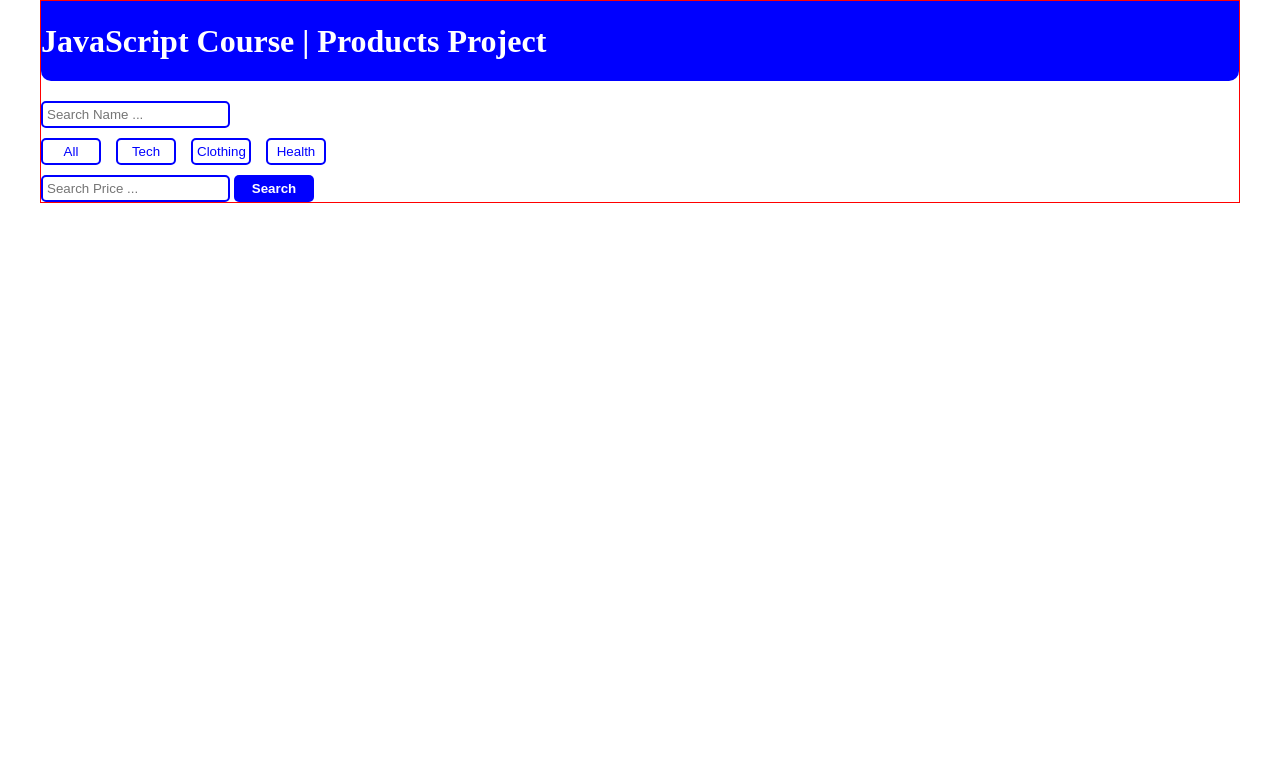
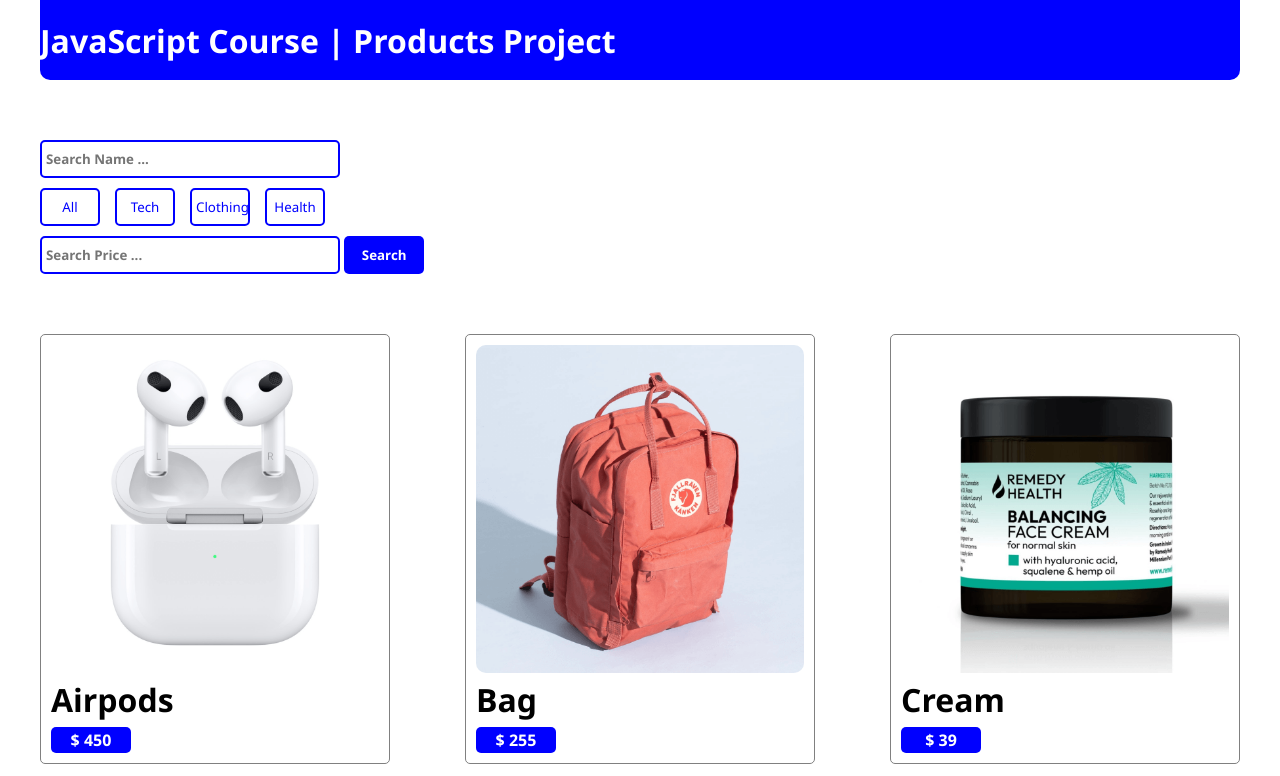
Before and after one commit to amir-njr/Products-Page, a plain HTML site: page index.html in a window 1280 px wide. Shown: the top 776 px of the page. Drawn offline with Linux system fonts and the light colour scheme.

Commit message:
Create Products Section

```diff
--- a/index.html
+++ b/index.html
@@ -11,10 +11,10 @@
       <h1>JavaScript Course | Products Project</h1>
     </header>
 
+    <main class="main">
       <div class="form">
-      <div>
-        <input type="search" placeholder="Search Name ..." />
-      </div>
+        <input type="text" placeholder="Search Name ..." />
+
         <div class="btns">
           <button>All</button>
           <button>Tech</button>
@@ -22,11 +22,74 @@
           <button>Health</button>
         </div>
         <div>
-        <input type="search" placeholder="Search Price ..." />
+          <input type="number" placeholder="Search Price ..." />
           <button class="srchBtn">Search</button>
         </div>
       </div>
 
+      <div class="products">
+        <div>
+          <img src="/img/airpods.png" alt="Products Photo" />
+          <h1>Airpods</h1>
+          <span>$ 450</span>
+        </div>
+
+        <div>
+          <img src="./img/bag.png" alt="Products Photo" />
+          <h1>Bag</h1>
+          <span>$ 255</span>
+        </div>
+
+        <div>
+          <img src="./img/cream.png" alt="Products Photo" />
+          <h1>Cream</h1>
+          <span>$ 39</span>
+        </div>
+
+        <div>
+          <img src="./img/iphone.png" alt="Products Photo" />
+          <h1>Iphone</h1>
+          <span>$ 350</span>
+        </div>
+
+        <div>
+          <img src="./img/jacket.png" alt="Products Photo" />
+          <h1>Airpods</h1>
+          <span>$ 245</span>
+        </div>
+
+        <div>
+          <img src="/img/airpods.png" alt="Products Photo" />
+          <h1>Jacket</h1>
+          <span>$ 88</span>
+        </div>
+
+        <div>
+          <img src="./img/shampoo.png" alt="Products Photo" />
+          <h1>Shampoo</h1>
+          <span>$ 10</span>
+        </div>
+
+        <div>
+          <img src="./img/shoes.png" alt="Products Photo" />
+          <h1>Shoes</h1>
+          <span>$ 220</span>
+        </div>
+
+        <div>
+          <img src="./img/vitamin.png" alt="Products Photo" />
+          <h1>Vitamin</h1>
+          <span>$ 79</span>
+        </div>
+
+        <div>
+          <img src="./img/watch.png" alt="Products Photo" />
+          <h1>Watch</h1>
+          <span>$ 160</span>
+        </div>
+      </div>
+    </main>
+
     <script src="./js/js.js"></script>
   </body>
 </html>
--- a/style/style.css
+++ b/style/style.css
@@ -2,14 +2,14 @@
   margin: 0;
   padding: 0;
   box-sizing: border-box;
+  font-family: "Segoe UI", Tahoma, Geneva, Verdana, sans-serif;
 }
 .container {
   width: 1200px;
-  border: 1px solid red;
   margin: auto;
   display: flex;
   flex-direction: column;
-  gap: 20px;
+  gap: 60px;
 }
 .header {
   background-color: blue;
@@ -19,39 +19,73 @@
   align-items: center;
   border-radius: 0 0 10px 10px;
 }
+.main {
+  display: flex;
+  flex-direction: column;
+  gap: 60px;
+}
 .form {
   display: flex;
   flex-direction: column;
   gap: 10px;
 }
-.form input {
+input {
   border-radius: 5px;
-  padding: 4px;
+  padding: 8px 4px;
+  width: 300px;
   border: 2px solid blue;
+  color: blueviolet;
+  font-weight: bold;
 }
-.form input:focus {
+input:focus {
   outline: none;
-  background-color: rgb(224, 231, 233);
+  background-color: rgb(212, 238, 252);
   transition: all 0.3s;
 }
 .btns {
   display: flex;
   gap: 15px;
 }
-.btns button {
+button {
   background-color: white;
   border-radius: 5px;
-  padding: 4px;
   width: 60px;
+  padding: 8px 4px;
   border: 2px solid blue;
   color: blue;
 }
 .srchBtn {
+  padding: 10px 4px;
   background-color: blue;
-  padding: 6px 4px;
   width: 80px;
   color: white;
   border: none;
   font-weight: bold;
   border-radius: 5px;
 }
+.products {
+  display: grid;
+  grid-template-columns: repeat(3, 350px);
+  justify-content: space-between;
+  gap: 15px;
+}
+.products div {
+  border: 1px solid gray;
+  padding: 10px;
+  border-radius: 5px;
+}
+.products img {
+  width: 100%;
+  border-radius: 10px;
+}
+.products span {
+  background-color: blue;
+  color: white;
+  font-weight: bold;
+  width: 80px;
+  text-align: center;
+  padding: 2px 4px;
+  border-radius: 5px;
+  margin-top: 6px;
+  display: inline-block;
+}
```
Also changed, not shown: img/airpods.png (added), img/bag.png (added), img/cream.png (added), img/iphone.png (added), img/jacket.png (added), img/shampoo.png (added), img/shoes.png (added), img/vitamin.png (added), img/watch.png (added). Lines whose indentation alone changed are shown as unchanged.
